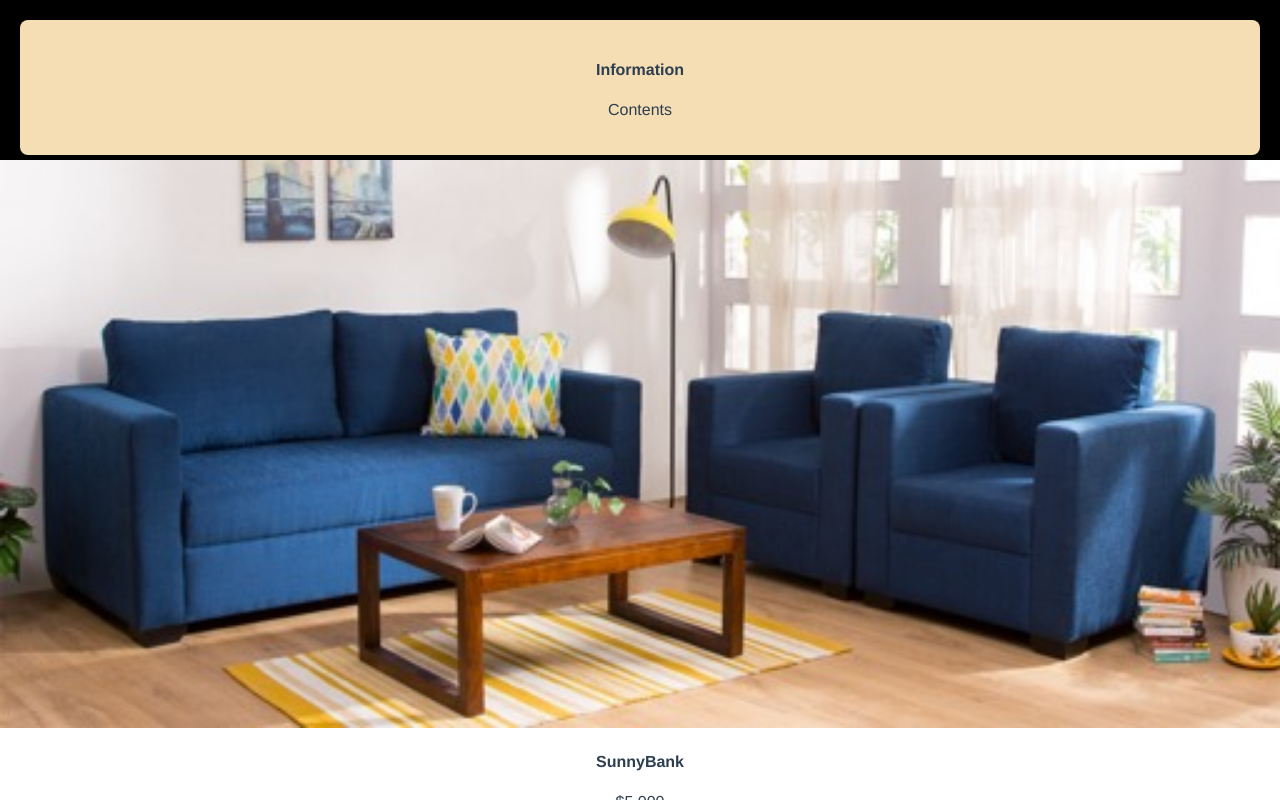
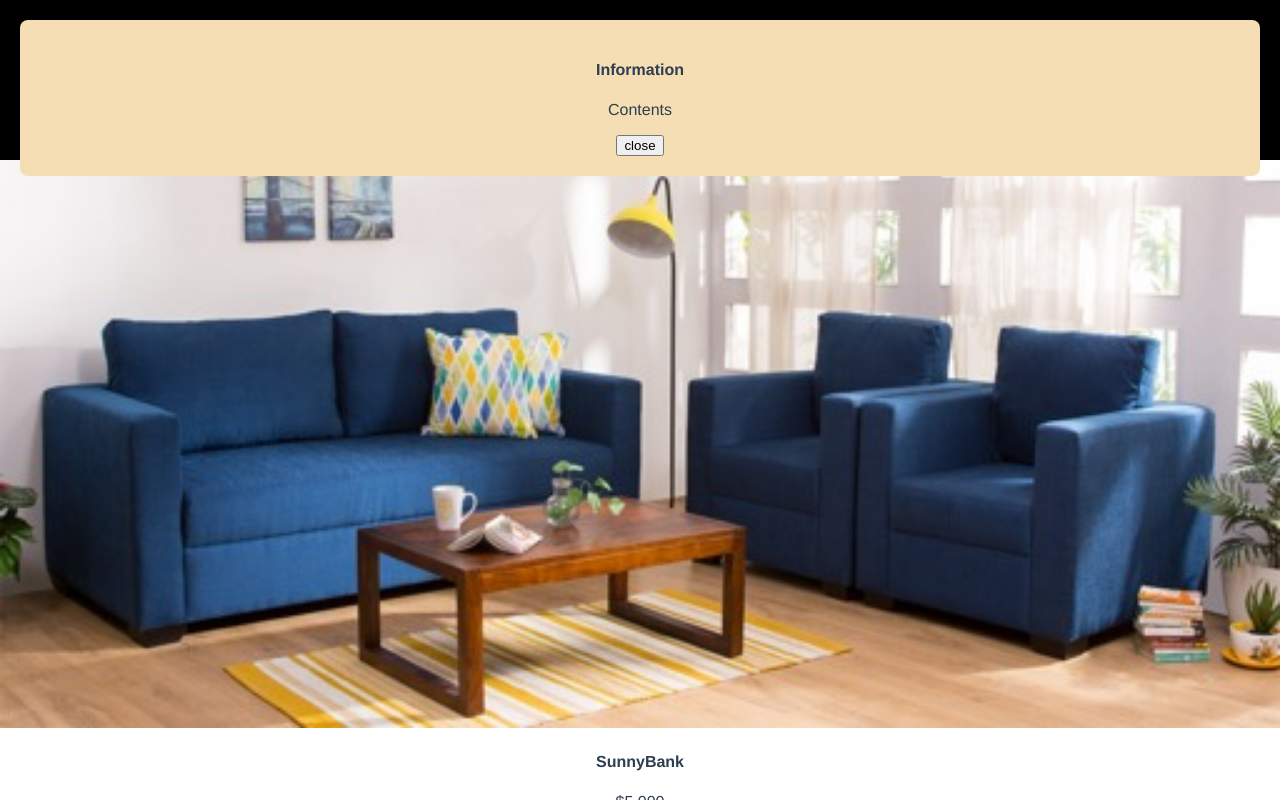
Before and after one commit to DrInnovatio/RealEstateVue, a Vue app: page / in a window 1280 px wide. Both pictures are taken after a click on the element "SunnyBank". Shown: the top 800 px of the page. Built offline with nearby package versions, Linux system fonts and the light colour scheme.

Commit message:
added a closing button in the modal window.

```diff
--- a/src/App.vue
+++ b/src/App.vue
@@ -4,7 +4,7 @@
     <div class="white-bg">
       <h4>Information</h4>
       <p>Contents</p>
-
+      <button @click="isModalWindowOpen = false">close</button>
     </div>
   </div>
 
```
